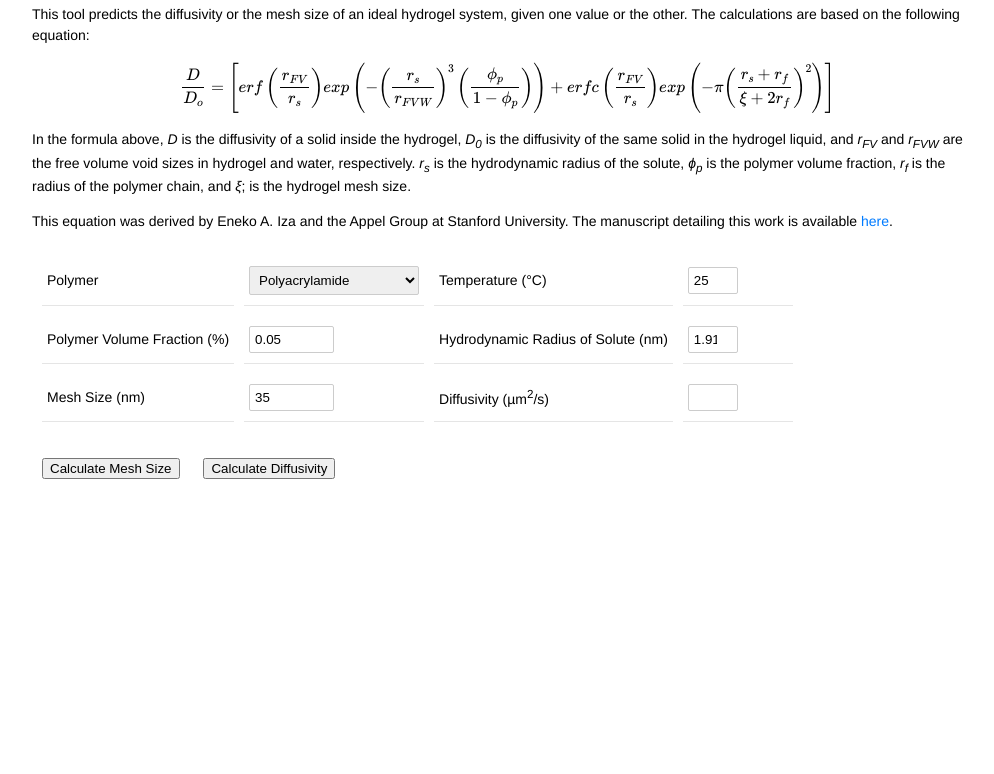
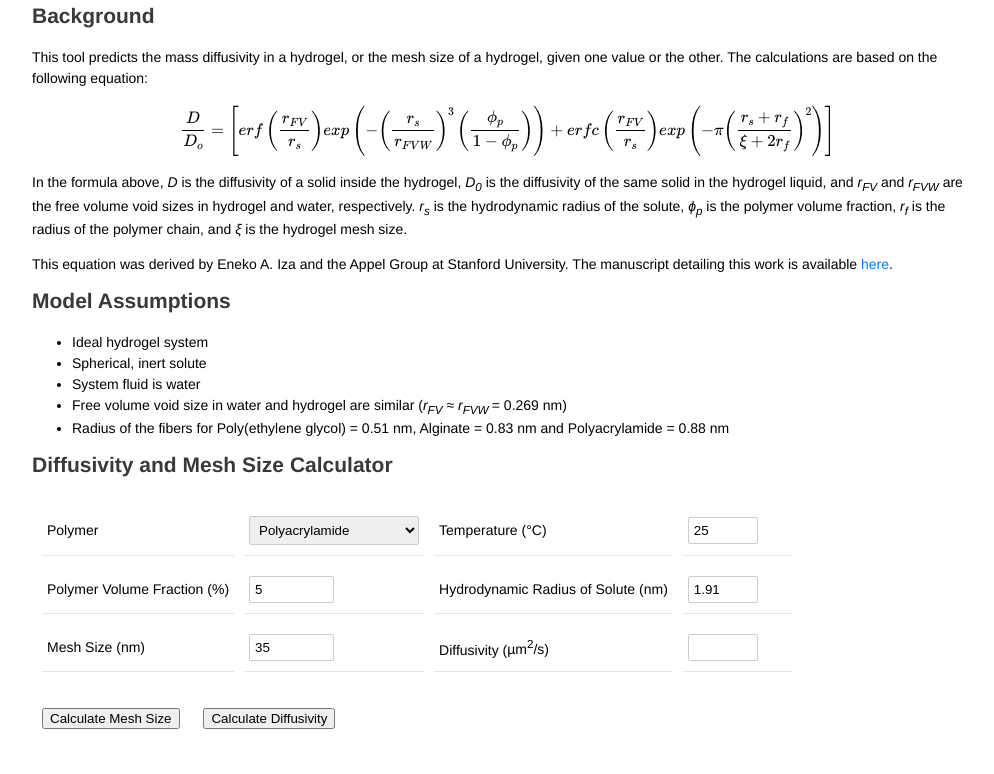
Before and after one commit to vince-wu/hydrogel, a plain HTML site: page index.html in a window 1280 px wide. Shown: the part 81-855 px from the top of the page, without its empty margins (133-1127 px from the left). Before the commit the page ends 800 px from the top, so only its background shows below. Drawn offline with nearby package versions, Linux system fonts and the light colour scheme; some packages are replaced by stand-ins of ours.

Commit message:
implemented viscosity calculation; finalized details

```diff
--- a/index.html
+++ b/index.html
@@ -1,16 +1,19 @@
 <!DOCTYPE html>
 <html>
 <head>
-	<title>Hydrogel Diffusivity Calculator</title>
+	<title>Calculator for Solute Diffusion in Hydrogels</title>
 
 	<link rel="stylesheet" href="stylesheets/style.css">
 </head>
 <body>
 	<h1>
-		Hydrogel Diffusivity Calculator
+		Calculator for Solute Diffusion in Hydrogels
 	</h1>
+	<h2 style="text-align:left">
+		Background
+	</h2>
 	<p>
-		This tool predicts the diffusivity or the mesh size of an ideal hydrogel system, given one value or the other. The calculations are based on the following equation:
+		This tool predicts the mass diffusivity in a hydrogel, or the mesh size of a hydrogel, given one value or the other. The calculations are based on the following equation:
 	</p>
 	<script type="text/javascript" async
 	  src="https://cdnjs.cloudflare.com/ajax/libs/mathjax/2.7.5/latest.js?config=TeX-MML-AM_CHTML">
@@ -25,13 +28,26 @@
     \right]
     $$
     <p>
-    	In the formula above, <i>D</i> is the diffusivity of a solid inside the hydrogel, <i>D<sub>0</sub></i> is the diffusivity of the same solid in the hydrogel liquid, and <i>r<sub>FV</sub></i> and <i>r<sub>FVW</sub></i> are the free volume void sizes in hydrogel and water, respectively. <i>r<sub>s</sub></i> is the hydrodynamic radius of the solute, <i>&#632;<sub>p</sub></i> is the polymer volume fraction, <i>r<sub>f</sub></i> is the radius of the polymer chain, and <i>&#958;</i>; is the hydrogel mesh size.
+    	In the formula above, <i>D</i> is the diffusivity of a solid inside the hydrogel, <i>D<sub>0</sub></i> is the diffusivity of the same solid in the hydrogel liquid, and <i>r<sub>FV</sub></i> and <i>r<sub>FVW</sub></i> are the free volume void sizes in hydrogel and water, respectively. <i>r<sub>s</sub></i> is the hydrodynamic radius of the solute, <i>&#632;<sub>p</sub></i> is the polymer volume fraction, <i>r<sub>f</sub></i> is the radius of the polymer chain, and <i>&#958;</i> is the hydrogel mesh size.
     </p>
 	<p>
 		This equation was derived by Eneko A. Iza and the Appel Group at Stanford University. The manuscript detailing this work is available
 		<a href="https://pubs.acs.org/doi/abs/10.1021/acs.macromol.9b00753"><font color="#007BFF">here</font></a>.
 	</p>
-	</p>
+	<h2 style="text-align:left">
+		Model Assumptions
+	</h2>
+	<ul>
+		<li>Ideal hydrogel system</li>
+		<li>Spherical, inert solute</li>
+		<li>System fluid is water</li>
+		<li>Free volume void size in water and hydrogel are similar (<i>r<sub>FV</sub></i> &#8776; <i>r<sub>FVW </sub></i> = 0.269 nm)</li>
+		<li>Radius of the fibers for Poly(ethylene glycol) = 0.51 nm, Alginate = 0.83 nm and Polyacrylamide = 0.88 nm</li>
+	</ul>
+
+	<h2 style="text-align:left">
+		Diffusivity and Mesh Size Calculator
+	</h2>
 
 	<script src="https://cdnjs.cloudflare.com/ajax/libs/mathjs/6.2.0/math.min.js"></script>
 
@@ -45,14 +61,14 @@
 					<select id="polymer">
 						<option value="pam">Polyacrylamide</option>
 						<option value="peg">Poly(ethylene glycol)</option>
-						<option value="alg">Alignate</option>
+						<option value="alg">Alginate</option>
 					</select>
 				</td>
 				<td>
-					<label for="temperature">Temperature (<span>&#176;C) </label>
+					<label for="temperature">Temperature (&#176;C) </label>
 				</td>
 				<td>
-					<input type="number" id=temperature value="25" style="width: 50%">
+					<input type="number" id=temperature value="25" style="width: 70%">
 				</td>
 
 <!-- 				<td>
@@ -66,30 +82,38 @@
  -->		</tr>
 			<tr id="row2">
 				<td>
-					<label for="volume_fraction">Polymer Volume Fraction (%)</label>
+					<span title="Polymer percentage by volume (vol%) = (volume of polymer / total volume of solution) x 100. This is a percentage value; for example, input 12% as '12'">
+						<label for="volume_fraction">Polymer Volume Fraction (%)</label>
+					</span>
 				</td>
 				<td>
-					<input type="number" id=volume_fraction value="0.05" style="width: 50%">
+					<input type="number" id=volume_fraction value="5" style="width: 50%">
 				</td>
 				<td>
-					<label for="solute_radius">Hydrodynamic Radius of Solute (nm)</label>
+					<span title="e.g. as measured by Dynamic Light Scattering (DLS)">
+						<label for="solute_radius">Hydrodynamic Radius of Solute (nm)</label>
+					</span>
 				</td>
 				<td>
-					<input type="number" id=solute_radius value="1.91" style="width: 50%">
+					<input type="number" id=solute_radius value="1.91" style="width: 70%">
 				</td>
 			</tr>
 			<tr id="row3">
 				<td>
-					<label for="meshsize">Mesh Size (nm)</label>
+					<span title="also known as Correlation Length">
+						<label for="meshsize">Mesh Size (nm)</label>
+					</span>
 				</td>
 				<td>
 					<input type="number" id=meshsize value="35" style="width: 50%">
 				</td>
 				<td>
-					<label for="diffusivity">Diffusivity (<span>&#181;m<sup>2</sup>/s) </label>
+					<span title="also known as Diffusion Constant">
+						<label for="diffusivity">Diffusivity (<span>&#181;m<sup>2</sup>/s) </label>
+					</span>
 				</td>
 				<td>
-					<input type="number" id=diffusivity style="width: 50%">
+					<input type="number" id=diffusivity style="width: 70%">
 				</td>
 			</tr>
 		</table>
@@ -122,7 +146,7 @@
 			var r_f; // [nm] radius of polymer chain
 			var nu; // [Pa*s] dynamic viscosity
 			var r_s; // [nm] radius of solute
-			var phi_p; // [dimensionless] polymer volume fraction: ratio of polymer volume over total volume of hydrogel
+			var phi_p; // [dimensionless, decimal] polymer volume fraction: ratio of polymer volume over total volume of hydrogel
 			var polymerObj = document.getElementById("polymer");
 			var polymer = polymerObj.options[polymerObj.selectedIndex].value;
 			r_s = parseFloat(document.getElementById("solute_radius").value);
@@ -150,7 +174,7 @@
 			}
 
 			//Calculate diffusivity of solid hydrogel in liquid
-			var D_o = calculate_diffusivity(r_s, nu, T); // [um^2/s]
+			var D_o = calculate_diffusivity(r_s, T); // [um^2/s]
 
 			//Determine whether to calculate mesh size or diffusivity and then calculate
 			if (property == "mesh_size") {
@@ -190,10 +214,9 @@
 		}
 
 		//calculate diffusivity
-		function calculate_diffusivity(r_s, nu, T) {
+		function calculate_diffusivity(r_s, T) {
 			var D_o;
 			var nu = calculate_viscosity(T); //[Pa*s], [kg*m^-1*s^-1]
-			nu = 8.9*10**-4;
 			var k_b = 1.38064852*10**-23; // [m^2*kg*s^-2*K^-1] Boltzmann Constant
 			D_o = k_b*(T+273.15)/(6*Math.PI*nu*r_s*10**-9); // [m^2/s]
 			D_o = D_o*10**12; //[um^2/s]
@@ -205,7 +228,7 @@
 			var nu_o = 0.001684;
 			var k = 0.03071;
 			var plateau = 0.0002265;
-			var nu = (nu_o - plateau)*Math.exp(-k*T) - plateau;
+			var nu = (nu_o - plateau)*Math.exp(-k*T) + plateau;
 			return nu
 		}
 	</script>
```
